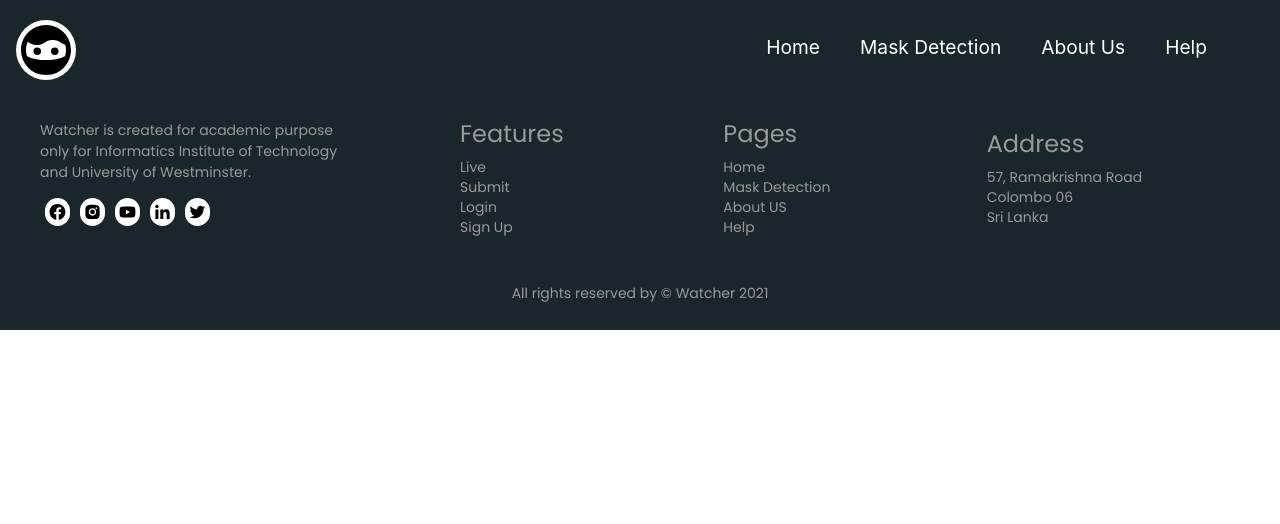
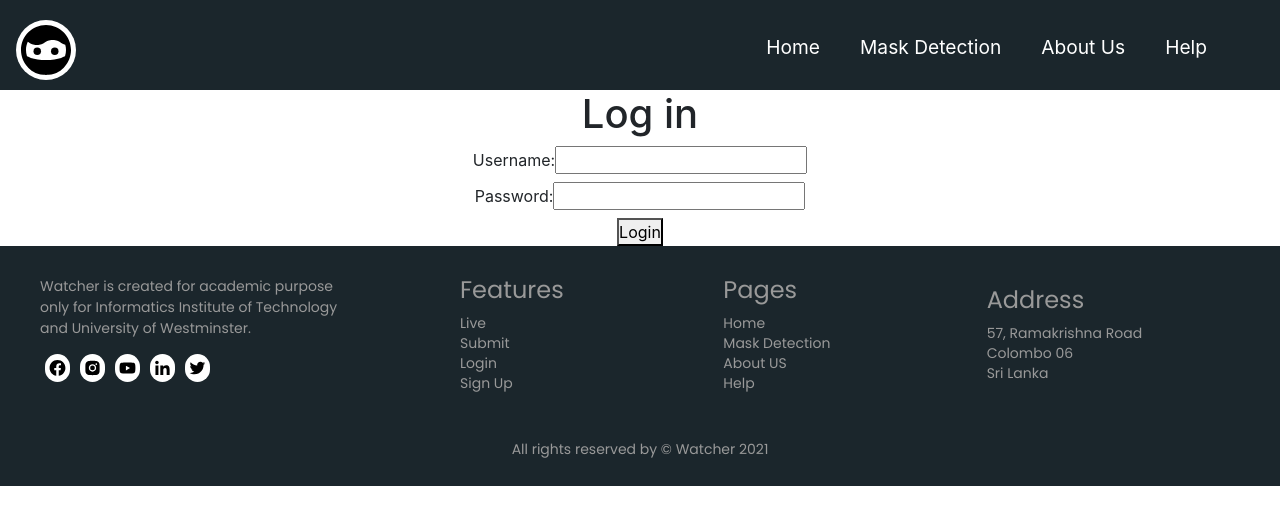
Before and after one commit to Software-Development-Group-Project/Watcher, a React (Create React App) app in the folder sdgp_project/: page /login in a window 1280 px wide. Shown: the top 524 px of the page. Built offline with nearby package versions, Linux system fonts and the light colour scheme.

Commit message:
add Login

```diff
--- a/sdgp_project/src/App.js
+++ b/sdgp_project/src/App.js
@@ -5,6 +5,7 @@
 import Navbar from './components/Navbar';
 import Footer from './components/Footer';
 // import Form from './components/Form';
+import Login from './components/login';
 import {BrowserRouter as Router, Switch, Route} from 'react-router-dom';
 
 function App() {
@@ -14,6 +15,7 @@
 
          {/* <Navbar/> */}
          <Navbar />
+         <Login />
          <Switch>
             <Route path="/" exact component = {Home}/>
             <Route path="/aboutus" component = {AboutUs}/>
--- /dev/null
+++ b/sdgp_project/src/components/login.js
@@ -0,0 +1,54 @@
+import React, { Component} from 'react';
+
+class Login extends Component {
+    state = { credentials: {username: '', password: ''} }
+
+    inputChanged = event => {
+        const cred = this.state.credentials;
+        cred[event.target.name] = event.target.value;
+        this.setState({credentials: cred});
+      }
+
+    login = event => {
+        fetch('http://127.0.0.1:8000/auth/', {
+          method: 'POST',
+          headers: {'Content-Type': 'application/json'},
+          body: JSON.stringify(this.state.credentials)
+        })
+        .then( data => data.json())
+        .then(
+          data => {
+            this.props.userLogin(data.token);
+          }
+        )
+        .catch( error => console.error(error))
+    }
+
+    render() {
+        return (
+            <div>
+            <h1>Log in</h1>
+            <label>
+          Username:
+          <input type="text" name="username"
+          value={this.state.credentials.username}
+          onChange={this.inputChanged}
+           />
+        </label>
+        <br/>
+        <label>
+          Password:
+          <input type="password" name="password"
+          value={this.state.credentials.password}
+          onChange={this.inputChanged}
+            />
+        </label>
+
+        <br/>
+        <button onClick={this.login}>Login</button>
+        </div>
+         );
+    }
+}
+
+export default Login;
```
Also changed, not shown: 1 other file (tests, documents, lock files or other folders).
